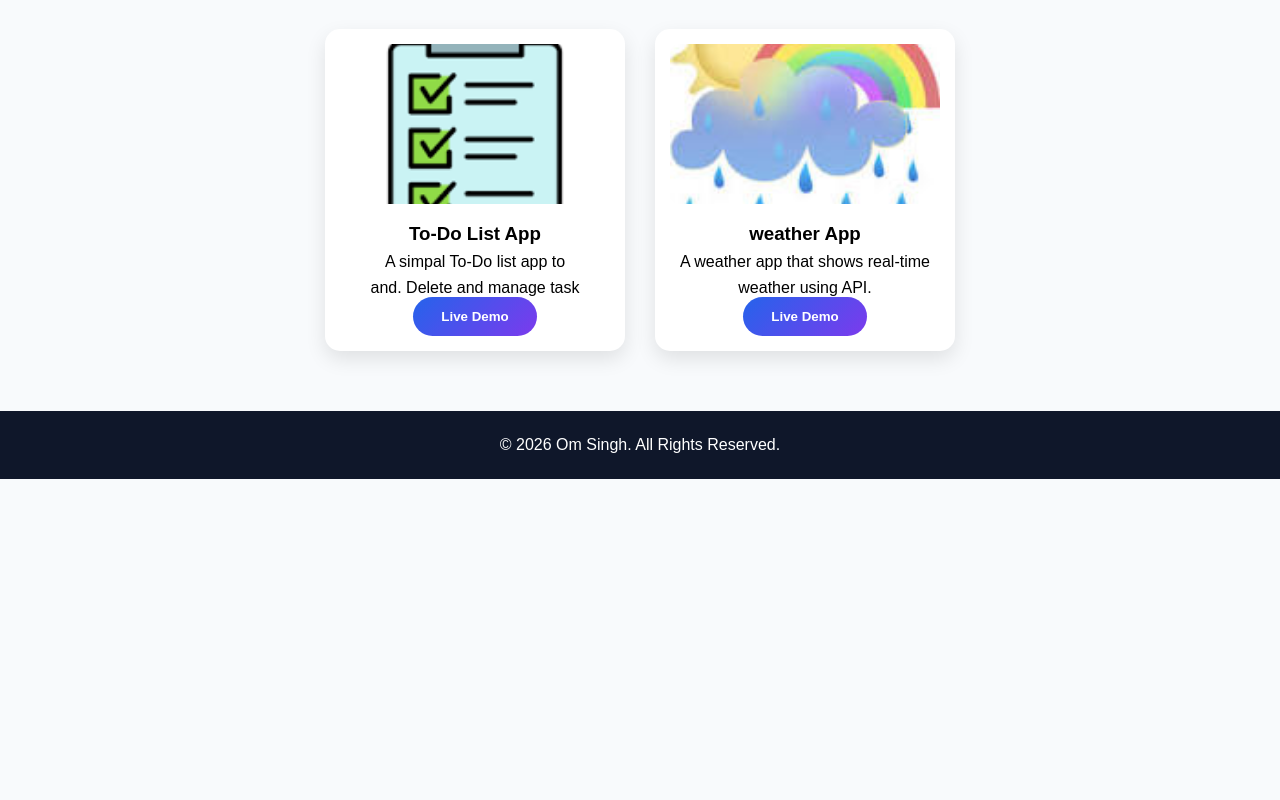
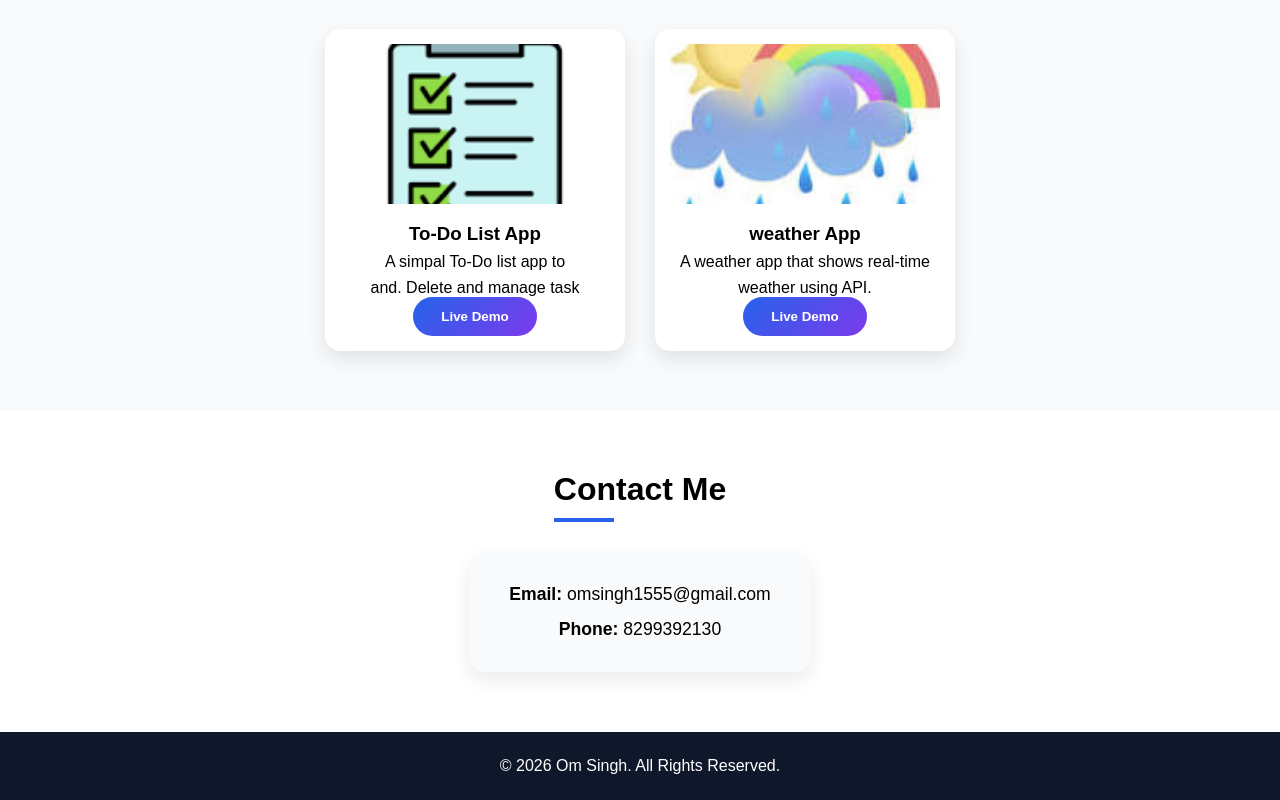
Before and after one commit to omsingh1555/portfolio, a plain HTML site: page index.html in a window 1280 px wide. Shown: the part 1763-2563 px from the top of the page. Before the commit the page ends 2242 px from the top, so only its background shows below. Drawn offline with Linux system fonts and the light colour scheme.

Commit message:
Update index.html

```diff
--- a/index.html
+++ b/index.html
@@ -87,6 +87,14 @@
             </div>
         </div>
       </div>
+      <div id="contact">
+    <h2>Contact Me</h2>
+
+    <div class="contact-box">
+        <p><strong>Email:</strong> omsingh1555@gmail.com</p>
+        <p><strong>Phone:</strong> 8299392130</p>
+    </div>
+</div>
       <div id="footer">
           <p>&copy; 2026 Om Singh. All Rights Reserved.</p>
       </div>
```
